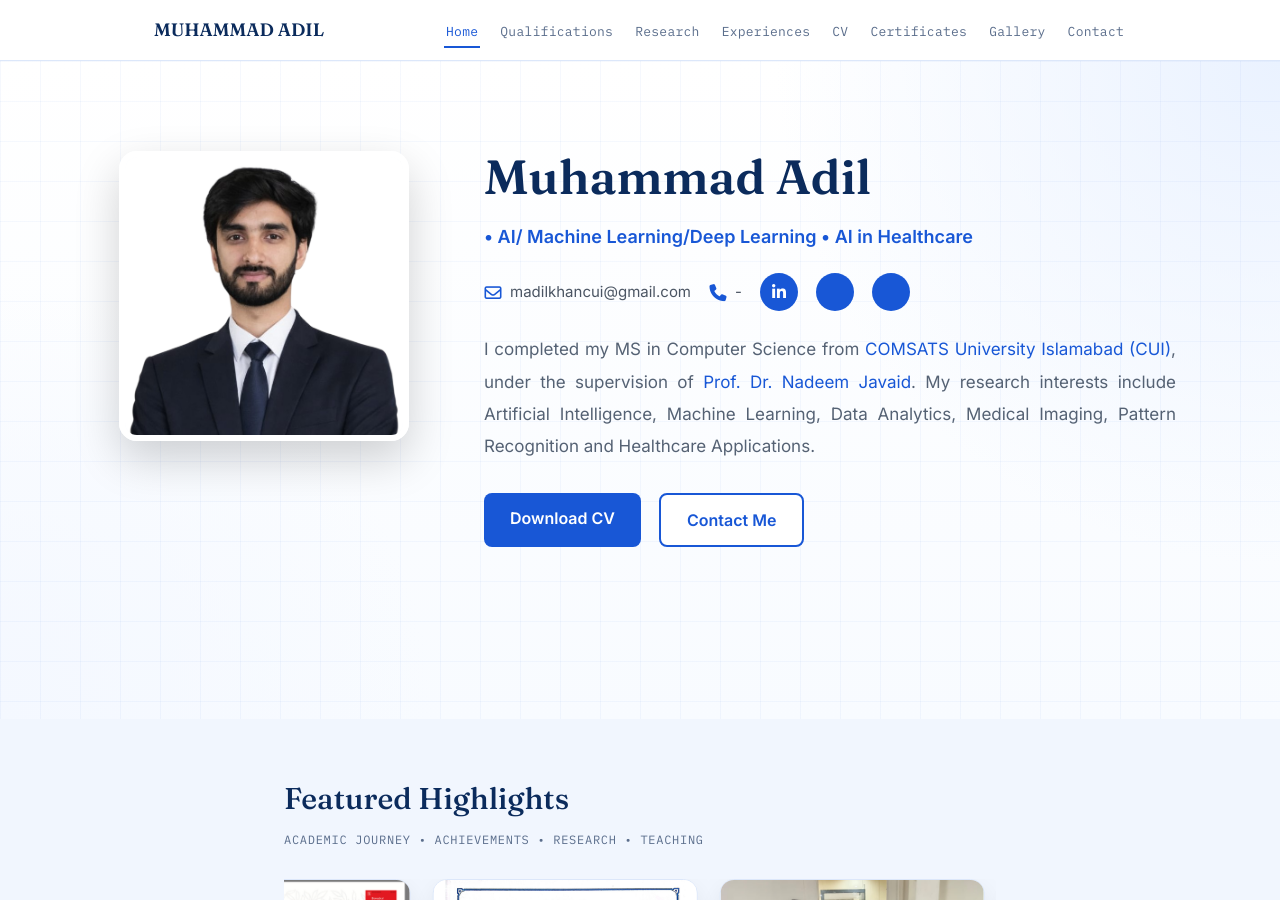
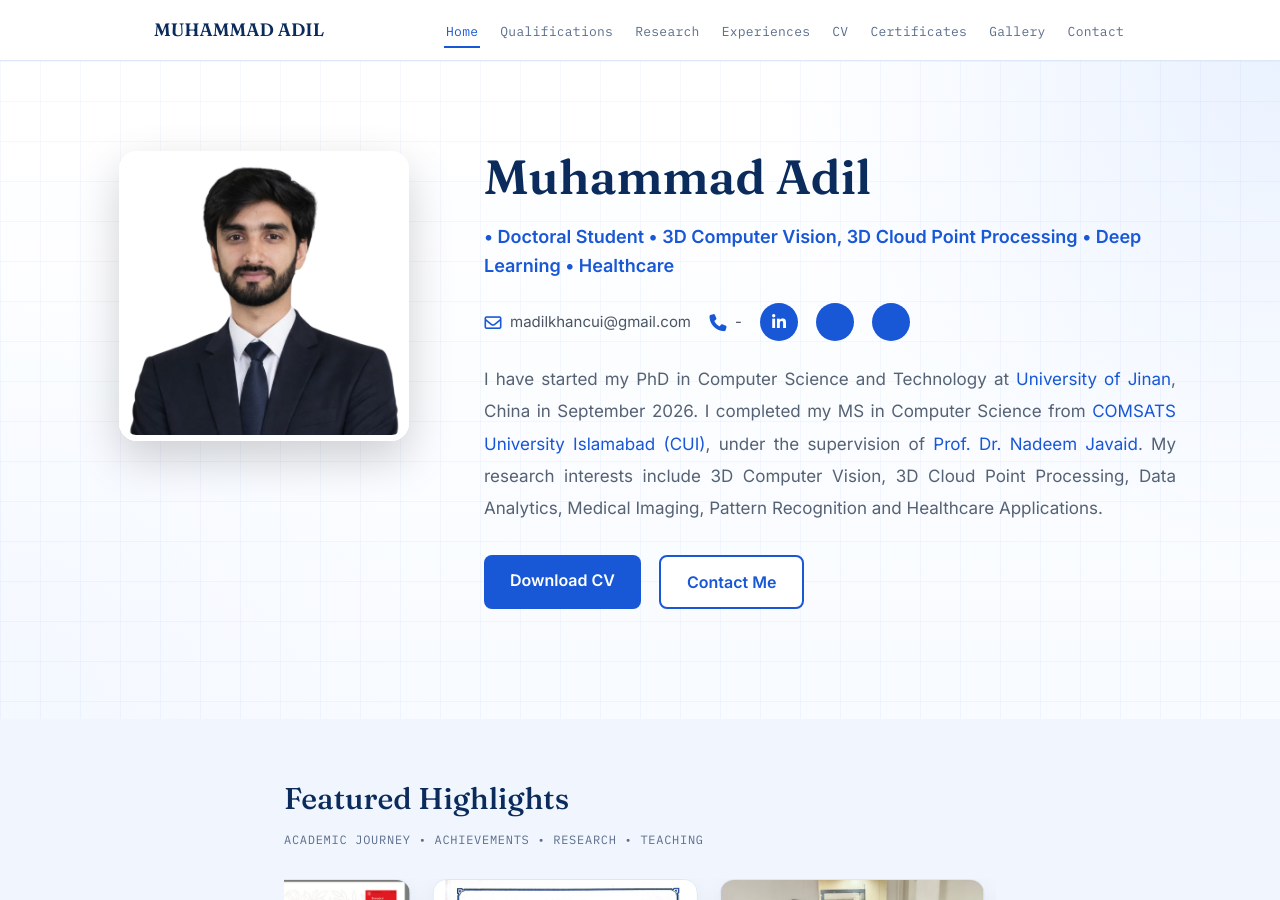
Before and after one commit to m-adilk/m-adilk.github.io, a Jekyll site: the page built from index.html, in a window 1280 px wide and 900 px high. Built offline with Jekyll 4.4.1, drawn with Linux system fonts in a browser that asks for light colours; a style sheet for code colours, icons or effects is not loaded; some of the changed text lies outside the part shown.

Commit message:
Update _data/site.yml (via Pages CMS)

```diff
--- a/_data/site.yml
+++ b/_data/site.yml
@@ -1,11 +1,14 @@
 name: Muhammad Adil
 brand: MUHAMMAD ADIL
-role: • AI/ Machine Learning/Deep Learning •  AI in Healthcare
+role: • Doctoral Student • 3D Computer Vision, 3D Cloud Point Processing • Deep
+  Learning • Healthcare
 profile_image: /assets/profile.png
-bio: " I completed my MS in Computer Science from [COMSATS University Islamabad
+bio: "I have started my PhD in Computer Science and Technology at [University of
+  Jinan](ujn.edu.cn), China in September 2026. I completed my MS in Computer
+  Science from [COMSATS University Islamabad
   (CUI)](https://www.comsats.edu.pk/), under the supervision of [Prof. Dr.
-  Nadeem Javaid](https://www.njavaid.com/). My research interests include
-  Artificial Intelligence, Machine Learning, Data Analytics, Medical Imaging,
+  Nadeem Javaid](https://www.njavaid.com/). My research interests include 3D
+  Computer Vision, 3D Cloud Point Processing, Data Analytics, Medical Imaging,
   Pattern Recognition and Healthcare Applications. "
 email: madilkhancui@gmail.com
 phone: "-"
@@ -19,8 +22,9 @@ research_interests:
   - Data Science
   - Healthcare Systems
   - Data Analytics
-  - Machine Learning
   - Deep Learning
+  - 3D Computer Vision
+  - 3D Cloud Point Processing
 supervision: No students currently under supervision.
 highlights_heading: Featured Highlights
 highlights_subtitle: Academic Journey • Achievements • Research • Teaching
```
